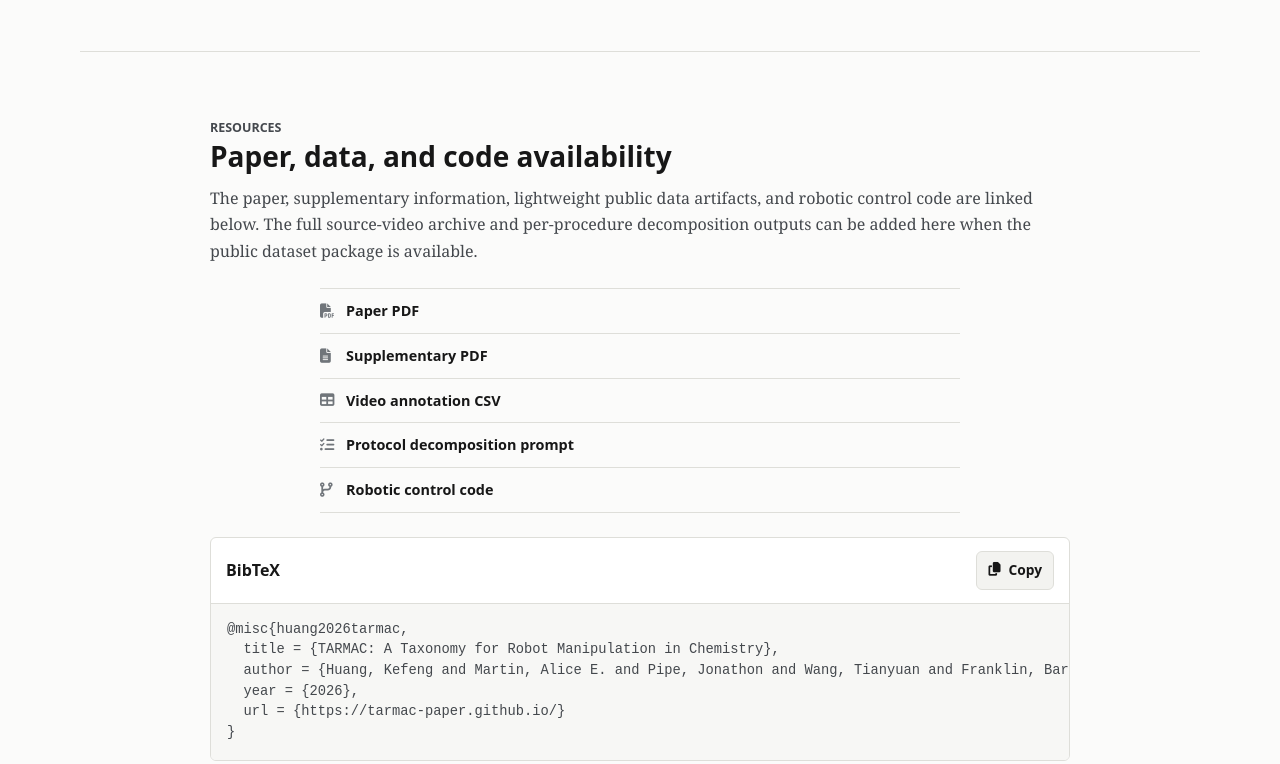
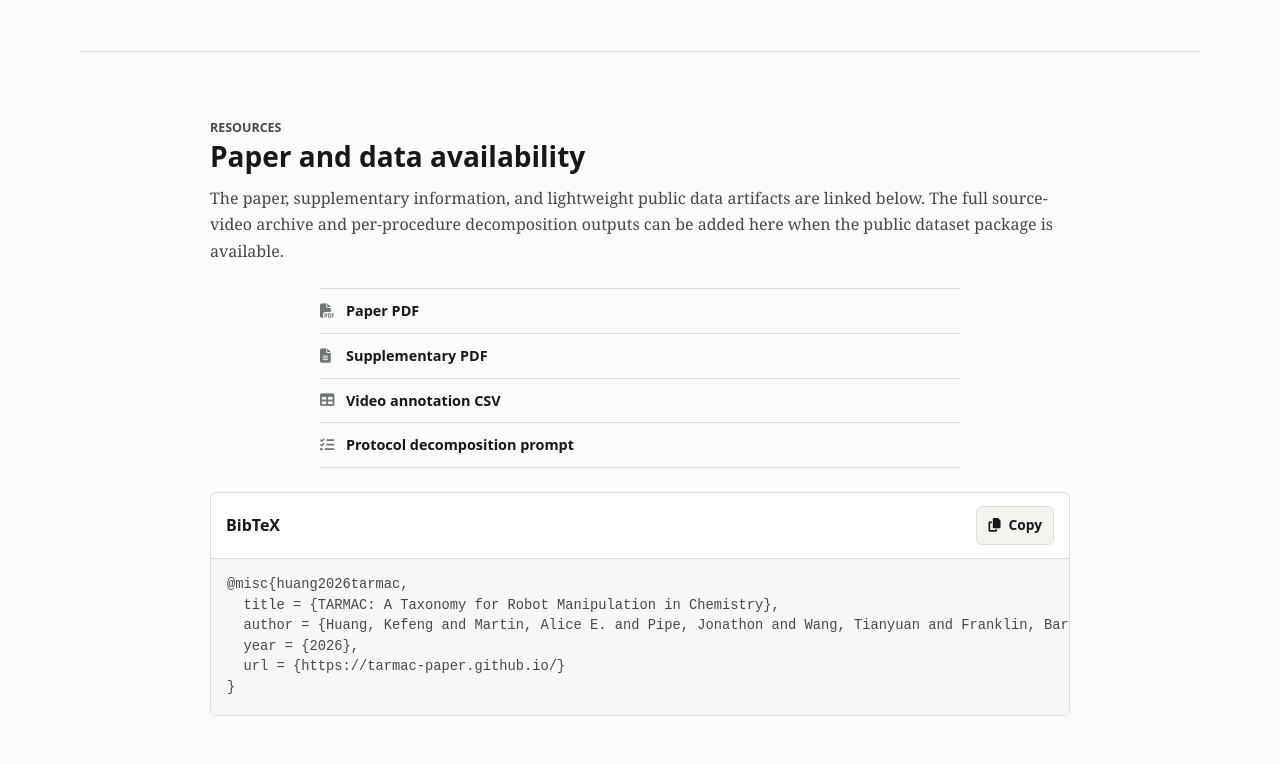
Before and after one commit to tarmac-paper/tarmac-paper.github.io, a plain HTML site: page index.html in a window 1280 px wide. Shown: the part 5675-6439 px from the top of the page. Drawn offline with Linux system fonts and the light colour scheme.

Commit message:
Remove public code resource link

```diff
--- a/index.html
+++ b/index.html
@@ -123,7 +123,7 @@
             <i class="fas fa-file-alt" aria-hidden="true"></i>
             <span>Supplementary</span>
           </a>
-          <a class="resource-button" href="#data-code">
+          <a class="resource-button" href="#resources">
             <i class="fas fa-database" aria-hidden="true"></i>
             <span>Resources</span>
           </a>
@@ -444,14 +444,14 @@
       </div>
     </section>
 
-    <section class="section-block data-code" id="data-code">
+    <section class="section-block resources-section" id="resources">
       <div class="section-heading">
         <p class="eyebrow">Resources</p>
-        <h2>Paper, data, and code availability</h2>
+        <h2>Paper and data availability</h2>
         <p>
-          The paper, supplementary information, lightweight public data artifacts, and robotic control code are linked
-          below. The full source-video archive and per-procedure decomposition outputs can be added here when the public
-          dataset package is available.
+          The paper, supplementary information, and lightweight public data artifacts are linked below. The full
+          source-video archive and per-procedure decomposition outputs can be added here when the public dataset package
+          is available.
         </p>
       </div>
 
@@ -471,10 +471,6 @@
         <a class="resource-tile" href="static/data/tarmac_decomposition_prompt.md" target="_blank" rel="noopener">
           <i class="fas fa-list-check" aria-hidden="true"></i>
           <span>Protocol decomposition prompt</span>
-        </a>
-        <a class="resource-tile" href="https://github.com/kefhuang/tarmac" target="_blank" rel="noopener">
-          <i class="fas fa-code-branch" aria-hidden="true"></i>
-          <span>Robotic control code</span>
         </a>
       </div>
 
```
